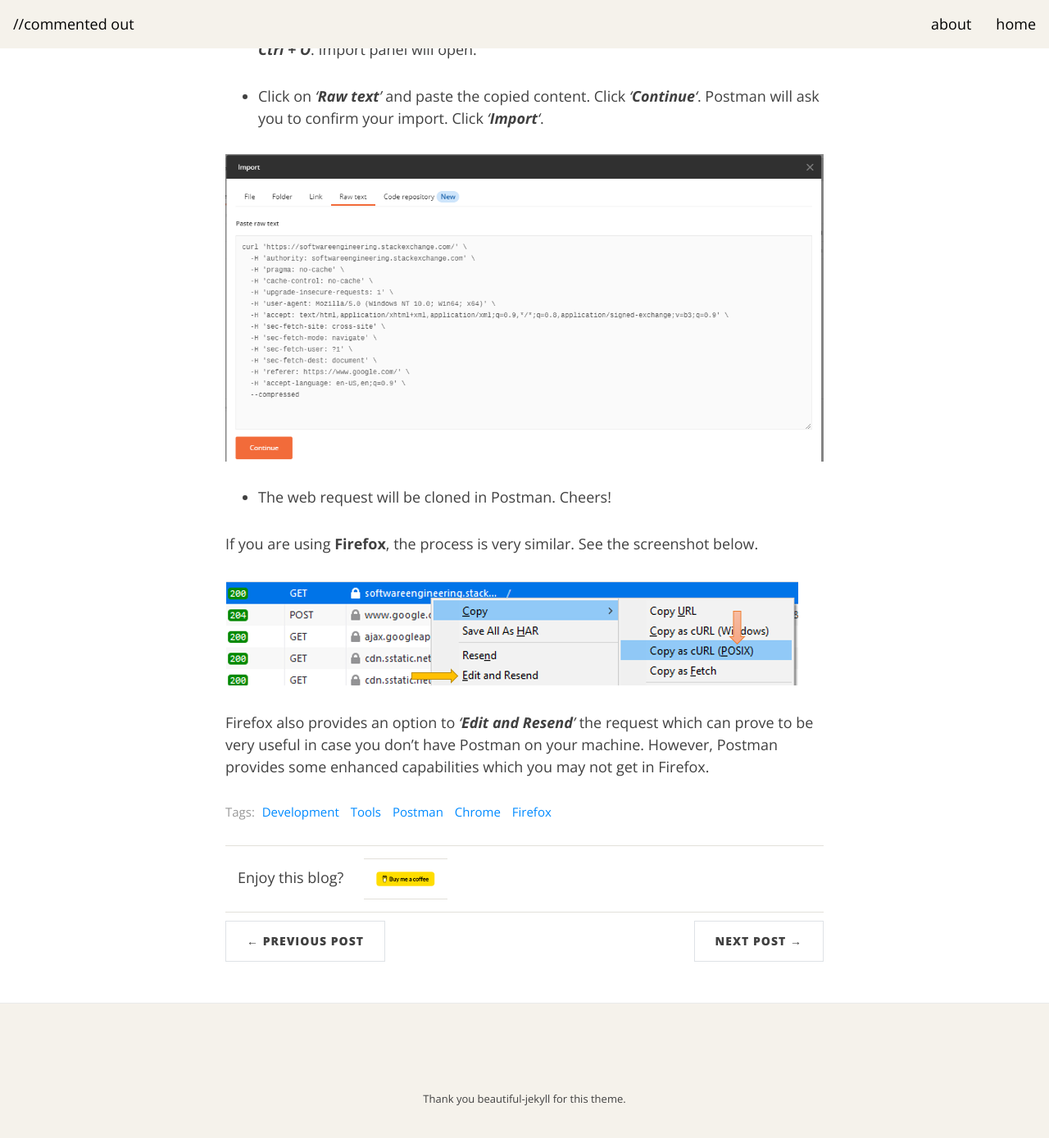
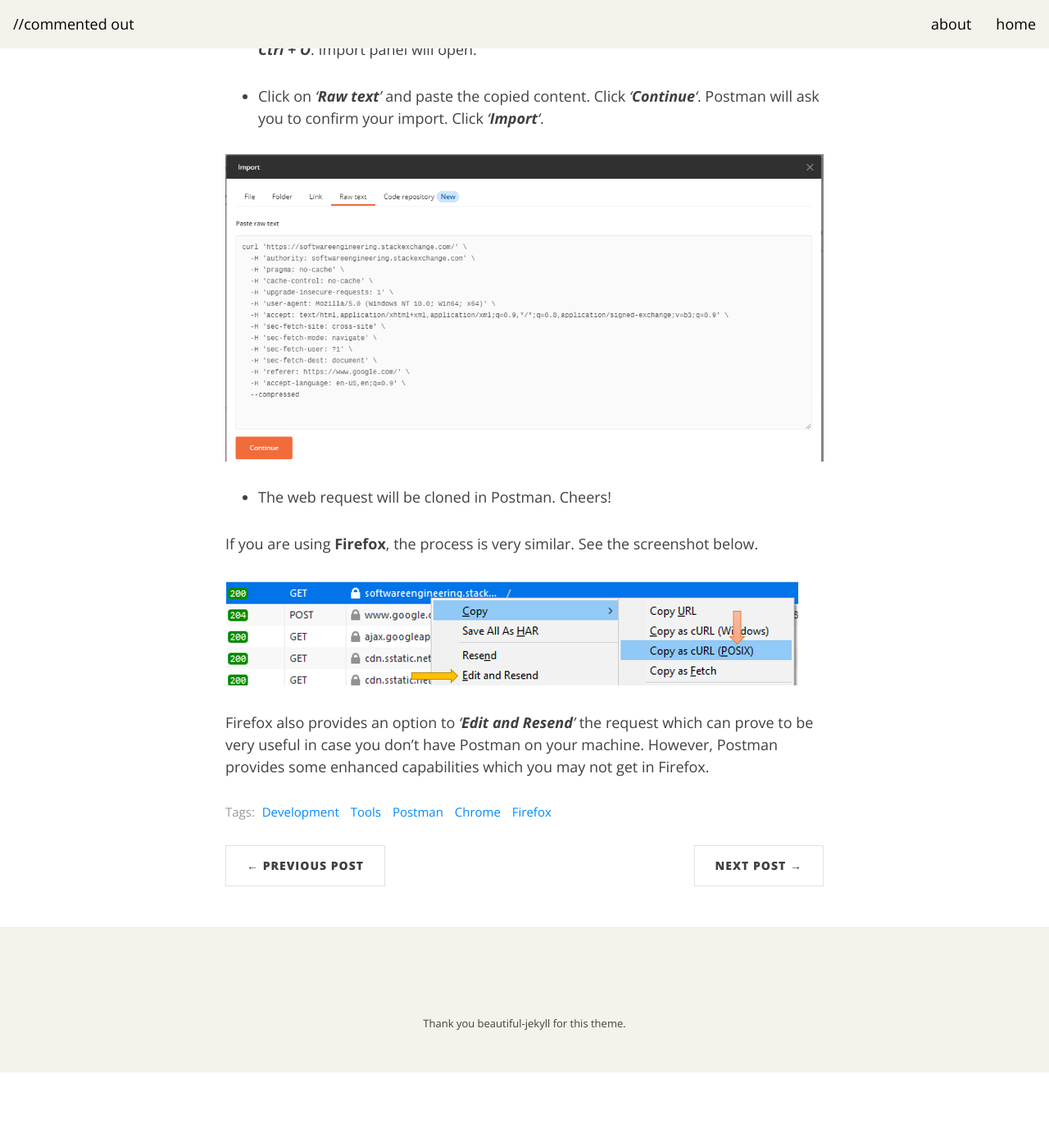
Before and after one commit to commentedout/commentedout.github.io, a Jekyll site: the page built from _posts/2020-08-02-copy-request-chrome-to-postman.md, in a window 1280 px wide and 1400 px high, scrolled down 982 px. Shown: the top 1388 px of the window at 82% size. Built offline with Jekyll 4.4.1, drawn with Linux system fonts in a browser that asks for light colours; after the commit the page ends 2290 px from its top, so only the background shows below that.

Commit message:
Revert "Add Buy Me a Coffee link"
This reverts commit 3272941f41cee9da2ed26c3a4e1434f5084b0168.

```diff
--- a/_layouts/post.html
+++ b/_layouts/post.html
@@ -47,12 +47,6 @@
           {% endif %}
         </div>
       {% endif %}
-        <div class="bmc">
-          <span>Enjoy this blog?</span>
-          <a href="https://www.buymeacoffee.com/commentedout">
-            <img class="bmc" src="https://raw.githubusercontent.com/commentedout/commentedout.github.io/master/assets/img/bmc.png" alt="Buy Me A Coffee">
-          </a>
-        </div>
 
       {% if page.social-share %}
         {% include social-share.html %}
--- a/assets/css/main.css
+++ b/assets/css/main.css
@@ -910,14 +910,3 @@
   color: #b13022;
   margin-bottom: 5rem;
 }
-
-.bmc {
-  border-top: #e2e0da 1px solid;
-  border-bottom: #e2e0da 1px solid;
-  padding: 15px;
-}
-
-.bmc img {
-  height: 50px;
-  margin-left: 20px;
-}
```
